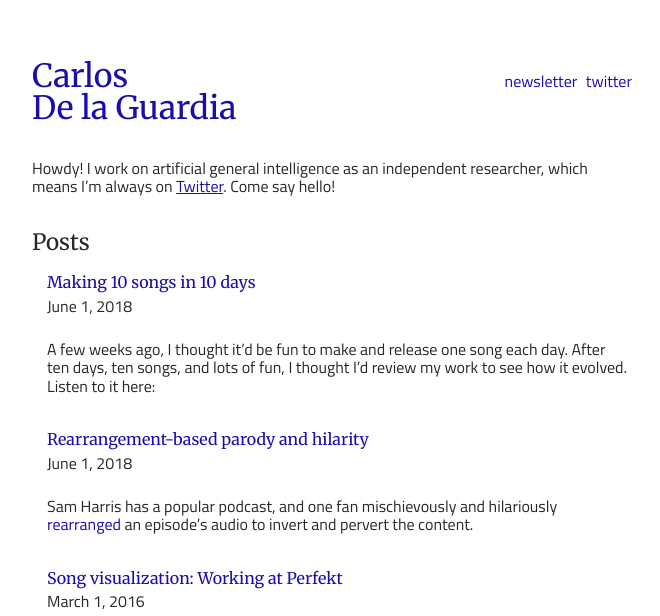
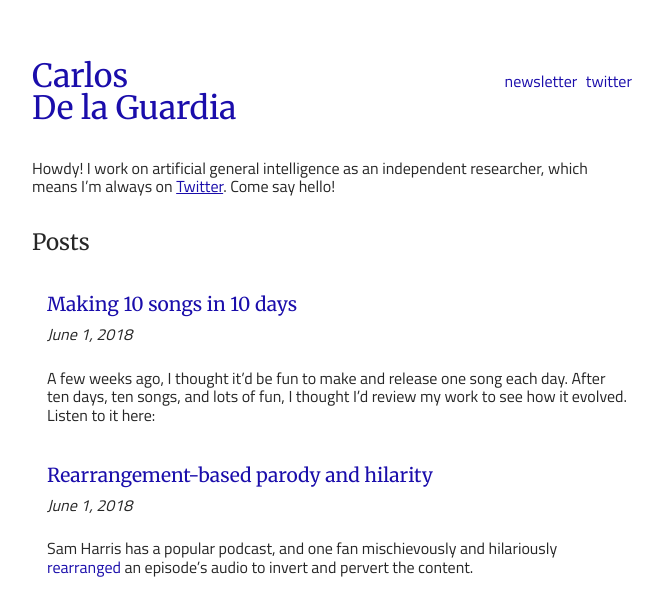
Before and after one commit to dela3499/dela3499.github.io, a Jekyll site: the page built from index.md, in a window 1280 px wide. Shown: the top 616 px of the page, without its empty margins (308-968 px from the left). Built offline with Jekyll 4.4.1, drawn with Linux system fonts in a browser that asks for light colours.

Commit message:
Update homepage.html

```diff
--- a/_layouts/homepage.html
+++ b/_layouts/homepage.html
@@ -86,7 +86,7 @@
       {{ content }}
         </div>
 
-       <div class="blog">
+       <div class="blog all">
            <h1>Posts</h1>
            <ul>
                {% for post in site.posts %}
```
